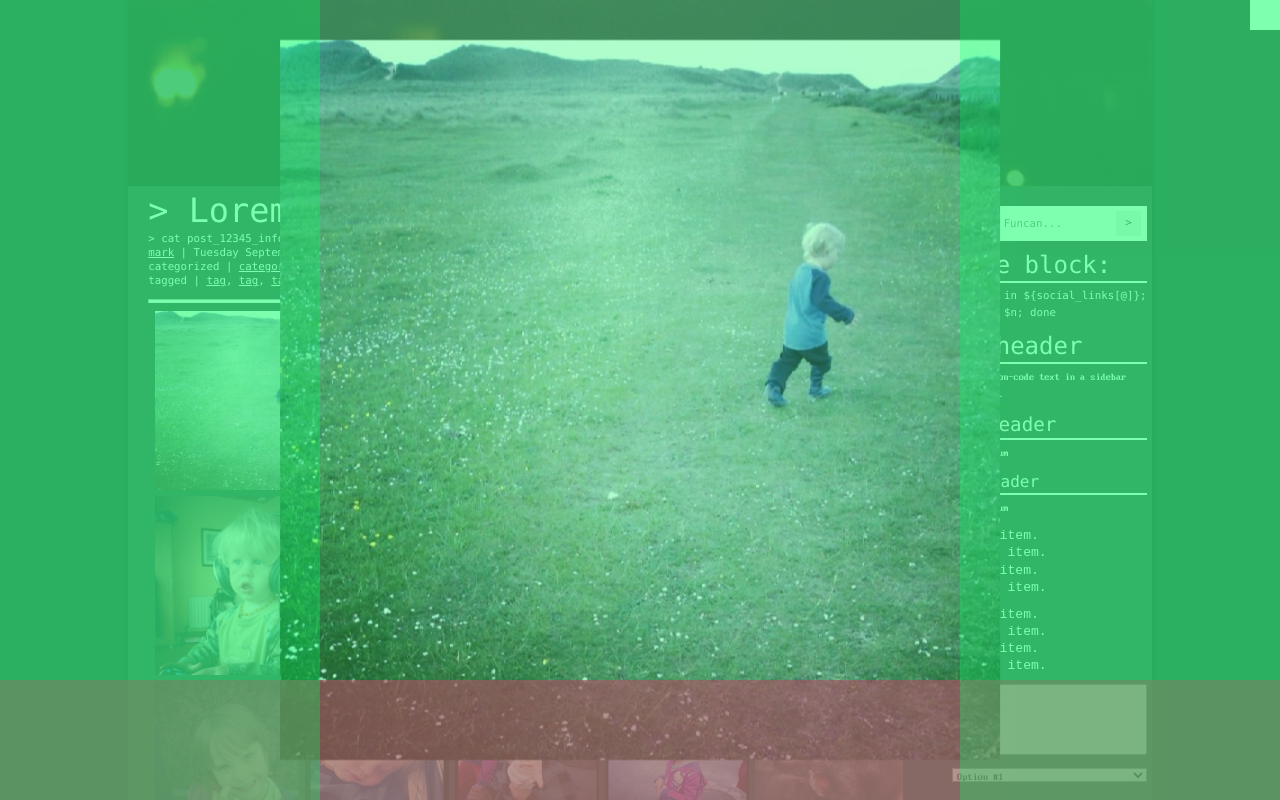
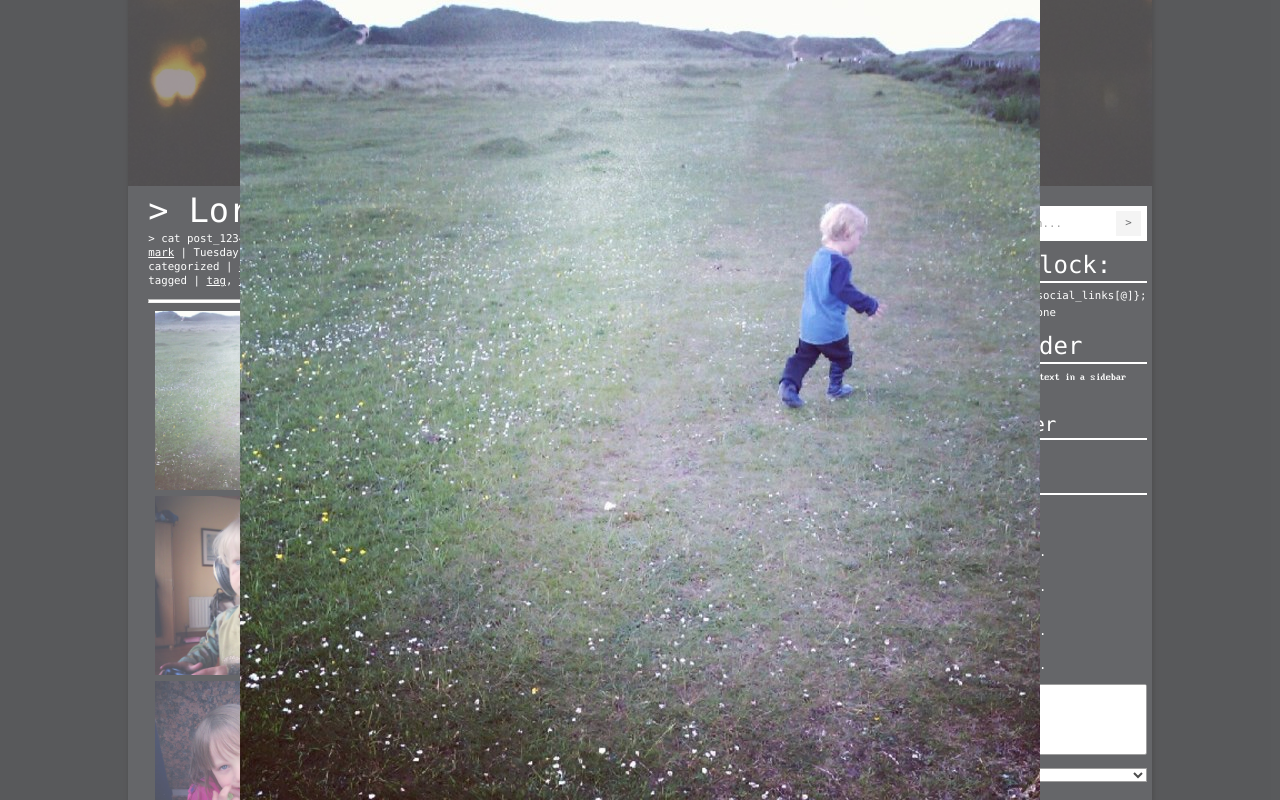
Before and after one commit to bhalash/Funcan, a plain HTML site: page gallery.html in a window 1280 px wide. Both pictures are taken after a click on the picture 244 px from the left and 974 px from the top of the page. Shown: the part 574-1374 px from the top of the page. Drawn offline with Linux system fonts and the light colour scheme; files whose address does not match are found by name; a web font is replaced by a local one.

Commit message:
Debugging DOM layers.

```diff
--- a/uber-gallery/gallery.css
+++ b/uber-gallery/gallery.css
@@ -58,14 +58,15 @@ Look at  'orderRowImages' in gallery.js for more information. */
 /* The lightbox should be pinned to the <body> element, and every element inside of lightbox given a fixed position and dimensions
 (100% x 100%) of the screen size. Width is set via CSS, height via JS. */
 
-.uber-box,
-.uber-box-nav,
-.uber-box-txt,
-.uber-box-img {
+.uber-box {
     position: fixed;
     top: 0;
     left: 0;
     width: 100%;
+}
+
+.uber-box-img {
+    margin: 0 auto;
 }
 
 .uber-box {
@@ -75,16 +76,13 @@ Look at  'orderRowImages' in gallery.js for more information. */
     z-index: 9;
 }
 .uber-box-txt {
-    background: rgba(255,0,100,0.6);
+    background: rgba(255,0,100,0.3);
     height: 15%;
-    z-index: 11;
 }
 
 .uber-box-nav {
-    background: rgba(0,255,100,0.3);
     height: 100%;
     overflow: auto;
-    z-index: 12;
 }
 
 .uber-box-nav-left {
@@ -106,4 +104,5 @@ Look at  'orderRowImages' in gallery.js for more information. */
     float: right;
     height: 30px;
     width: 30px;
+    z-index: 300;
 }
--- a/uber-gallery/gallery.js
+++ b/uber-gallery/gallery.js
@@ -1,10 +1,10 @@
 // Gallery, row, and img classes.
 // UPDATE GALLERY.CSS IF YOU CHANGE THESE!!!!
-var cusName = 'uber';
-var galName = cusName + '-gallery';
-var rowName = cusName + '-row';
-var imgName = cusName + '-img';
-var boxName = cusName + '-box';
+var customName     = 'uber';
+var galleryName    = customName + '-gallery';
+var galleryRowName = customName + '-row';
+var galleryImgName = customName + '-img';
+var lightboxName   = customName + '-box';
 // Maximum, minimum, and tiny row sizes. Tiny is used in mobile views.
 var rowSizeMin  = 4;
 var rowSizeMax  = 6;
@@ -37,7 +37,7 @@ function addGalleryID(obj) {
     var count = 0;
 
     $(obj).each(function () {
-        $(this).attr('id', rowName + ' ' + count);
+        $(this).attr('id', galleryRowName + ' ' + count);
         count++;
     });
 }
@@ -45,7 +45,7 @@ function addGalleryID(obj) {
 function addRow(obj) {
     // Append a row to gallery.
     // <div class="uber-row"></div>
-    $(obj).append('<div class="' + rowName + '"></div>');
+    $(obj).append('<div class="' + galleryRowName + '"></div>');
 }
 
 function sRandom(min,max) {
@@ -65,12 +65,12 @@ function addGalleryRows(obj) {
     $(imgArr).each(function (i) {
         // Smaller row size on smaller screens.
         var rowLength = ($(window).width() > mobileSize) ? sRandom(rowSizeMin,rowSizeMax) : rowSizeTiny;
-        $('.' + rowName).last().append(imgArr[i]);
+        $('.' + galleryRowName).last().append(imgArr[i]);
 
         // Add a new row if the length exceeds our quasi-random size.
         // Do not add a new row if we are at the end of the array and only 1 or 2 images remain.
         // The effect of a single-image row is ugly and a thing to be avoided.
-        if ($('.' + rowName).last().children().size() >= rowLength && (imgArr.length - 1 - i) >= 2) {
+        if ($('.' + galleryRowName).last().children().size() >= rowLength && (imgArr.length - 1 - i) >= 2) {
             addRow(obj);
         }
     });
@@ -106,7 +106,7 @@ function getRowWidth(obj) {
 
 function orderRowImages(obj) {
     // Resizes each row of images such as to evenly space their width and height.
-    $(obj).children('.' + rowName).each(function () {
+    $(obj).children('.' + galleryRowName).each(function () {
         // Get total width of row through width of component images.
         var sum = getRowWidth(this);
         // Ratio between gallery width, and row width.
@@ -117,7 +117,7 @@ function orderRowImages(obj) {
             // Add appropriate class for click events.
             var newHeight = Math.round($(this).height() * ratio);
             changeObjHeight(this, newHeight);
-            $(this).attr('class', imgName);
+            $(this).attr('class', galleryImgName);
         });
 
         // Rounding errors leave a small margin on the right side of the gallery.
@@ -138,55 +138,40 @@ function orderRowImages(obj) {
 */
 
 function addLightbox(obj) {
-    // Append empty lightbox to whatever.
-    // Best prepended to body.
+    // Best prepended to <body>.
     var divOpen = '<div class="';
     var divClose = '"></div>';
 
-    var lbElements = [
-        boxName + '-nav',
-        boxName + '-txt',
-        boxName + '-img',
-        boxName + '-close'
+    var lightboxDiv = [
+        lightboxName + '-close',
+        lightboxName + '-nav',
+        lightboxName + '-txt',
+        lightboxName + '-img'
     ];
 
-    // Append lightbox to foo.
-    $(obj).prepend(divOpen + boxName + '">');
-    // Insert other elements.
-    $(lbElements).each(function(i,e) {
-        $('.' + boxName).prepend(divOpen + e + divClose);
-    });
+    // Attach lightbox to obj, and size it to the window.
+    $(obj).prepend(divOpen + lightboxName + '">');
+    changeObjHeight('.' + lightboxName, $(window).height());
 
-    // Insert nav elements.
-    $('.' + lbElements[0]).append(divOpen + lbElements[0] + '-left' + divClose);
-    $('.' + lbElements[0]).append(divOpen + lbElements[0] + '-right' + divClose);
-
-    // Lightbox height.
-    changeObjHeight('.' + boxName, $(window).height());
-
-    // Blurb position.
-    $('.' + lbElements[1]).css('margin-top', $(window).height() * 0.85);
+    $('.' + lightboxName).prepend(divOpen + lightboxDiv[3] + divClose);
 }
 
 function toggleLightbox() {
     // Toggle appearance of the lightbox.
-    var lb = $('.' + boxName);
-    var lbDisp = (lb.css('display') === 'none') ? 'initial' : 'none';
-    $(lb).css('display', lbDisp);
+    var lightbox = $('.' + lightboxName);
+    var lightboxDisp = (lightbox.css('display') === 'none') ? 'initial' : 'none';
+    $(lightbox).css('display', lightboxDisp);
 }
 
 function setLightboxImg(obj) {
     // Add clicked image to lightbox.
-    var lb = $('.' + boxName + '-img');
-    lb.empty();
-    lb.append('<img class="snusnu" src="' + $(obj).attr('src') + '" />');
-    // Vertically center photo.
-    changeObjHeight('.snusnu', $(window).height() * 0.9);
-    vertCenterObj('.snusnu');
+    var lightboxImg = $('.' + lightboxName + '-img');
+    lightboxImg.empty();
+    lightboxImg.append('<img src="' + $(obj).attr('src') + '" />');
 }
 
 $(window).load(function() {
-    $('.' + galName).each(function() {
+    $('.' + galleryName).each(function() {
         addGalleryID(this);
         addGalleryRows(this);
         orderRowImages(this);
@@ -194,7 +179,7 @@ $(window).load(function() {
 
     addLightbox('body');
 
-    $('.' + imgName).click(function() {
+    $('.' + galleryImgName).click(function() {
         toggleLightbox();
         setLightboxImg(this);
     });
```
